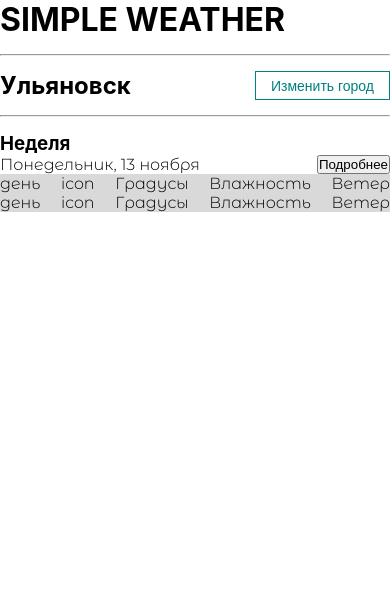
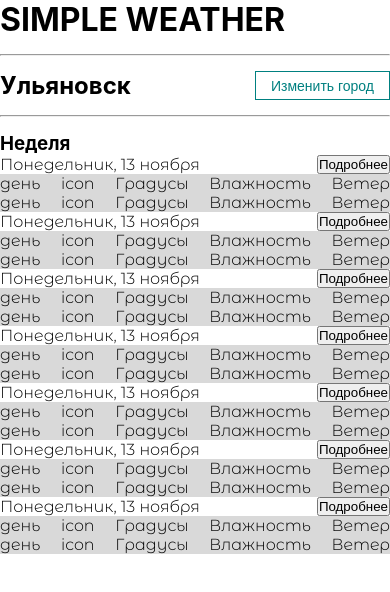
Before and after one commit to HerbalTea312/weather_study_app, a React (Create React App) app: page / in a window 390 px wide. Shown: the top 592 px of the page. Built offline with nearby package versions, Linux system fonts and the light colour scheme; the HTML template or start-up script is replaced by a standard one.

Commit message:
add mobile day

```diff
--- a/src/App.js
+++ b/src/App.js
@@ -1,6 +1,7 @@
 // import OneRowTable from './components/OneRowTable'
 // import ThreeRowTable from './components/ThreeRowTable';
-import Item from './components/Mobile/Item/Item';
+// import Item from './components/Mobile/Item/Item';
+import Day from './components/Mobile/Day/Day';
 import City from './components/City';
 import React from 'react';
 import './styles/App.css'
@@ -130,16 +131,13 @@ function App() {
 
       <div>
         <h3>Неделя</h3>
-        <div>
-          <div className='flex direction_row space_between'>
-            <p>Понедельник, 13 ноября</p>
-            <button>Подробнее</button>
-          </div>
-          <div>
-            <Item />
-            <Item />
-          </div>
-        </div>
+        <Day/>
+        <Day/>
+        <Day/>
+        <Day/>
+        <Day/>
+        <Day/>
+        <Day/>
       </div>
     </div >
   );
--- /dev/null
+++ b/src/components/Mobile/Day/Day.jsx
@@ -0,0 +1,20 @@
+import React from 'react';
+import Item from '../Item/Item';
+import classes from './Day.module.css';
+
+const Day = function () {
+    return (
+        <div className={classes.dayMobile}>
+        <div className='flex direction_row space_between'>
+          <p>Понедельник, 13 ноября</p>
+          <button>Подробнее</button>
+        </div>
+        <div>
+          <Item />
+          <Item />
+        </div>
+      </div>
+    );
+}
+
+export default Day;
--- /dev/null
+++ b/src/components/Mobile/Day/Day.module.css
@@ -0,0 +1,4 @@
+.dayMobile
+{
+
+}
```
